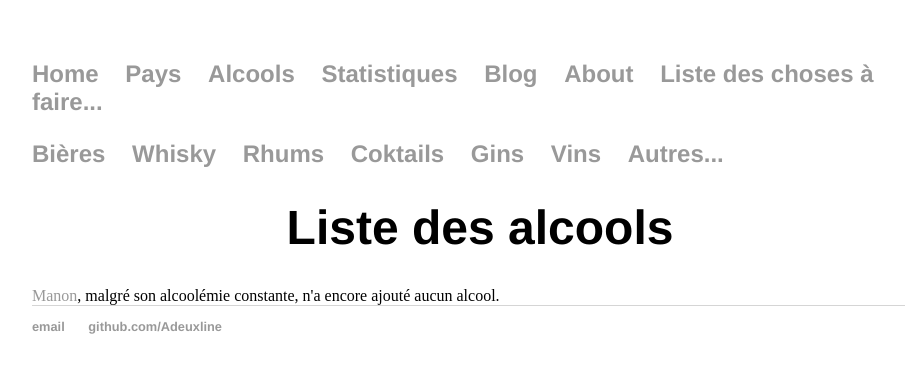
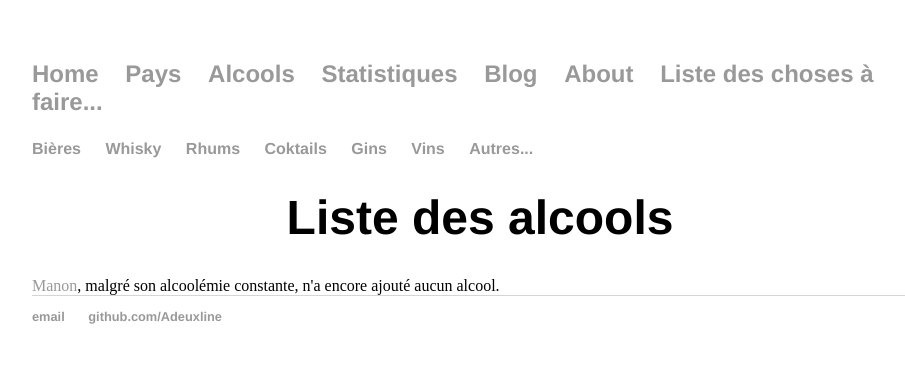
Before and after one commit to rlabe/adeuxline.github.io, a Jekyll site: the page built from alcools/index.html, in a window 1280 px wide. Shown: the top 373 px of the page, without its empty margins (160-1065 px from the left). Built offline with Jekyll 4.4.1, drawn with Linux system fonts in a browser that asks for light colours.

Commit message:
Update menu_alcools.html

```diff
--- a/_includes/menu_alcools.html
+++ b/_includes/menu_alcools.html
@@ -1,11 +1,11 @@
-<nav id="alcools">
+<nav class="sub">
 	<ul>
 		<li><a href="#">Bières</a></li>
 		<li><a href="#">Whisky</a></li>
 		<li><a href="#">Rhums</a></li>
 		<li><a href="#">Coktails</a></li>
 		<li><a href="#">Gins</a></li>
-    <li><a href="#">Vins</a></li>
+    	<li><a href="#">Vins</a></li>
 		<li><a href="#">Autres...</a></li>
 	</ul>
 </nav>
```
